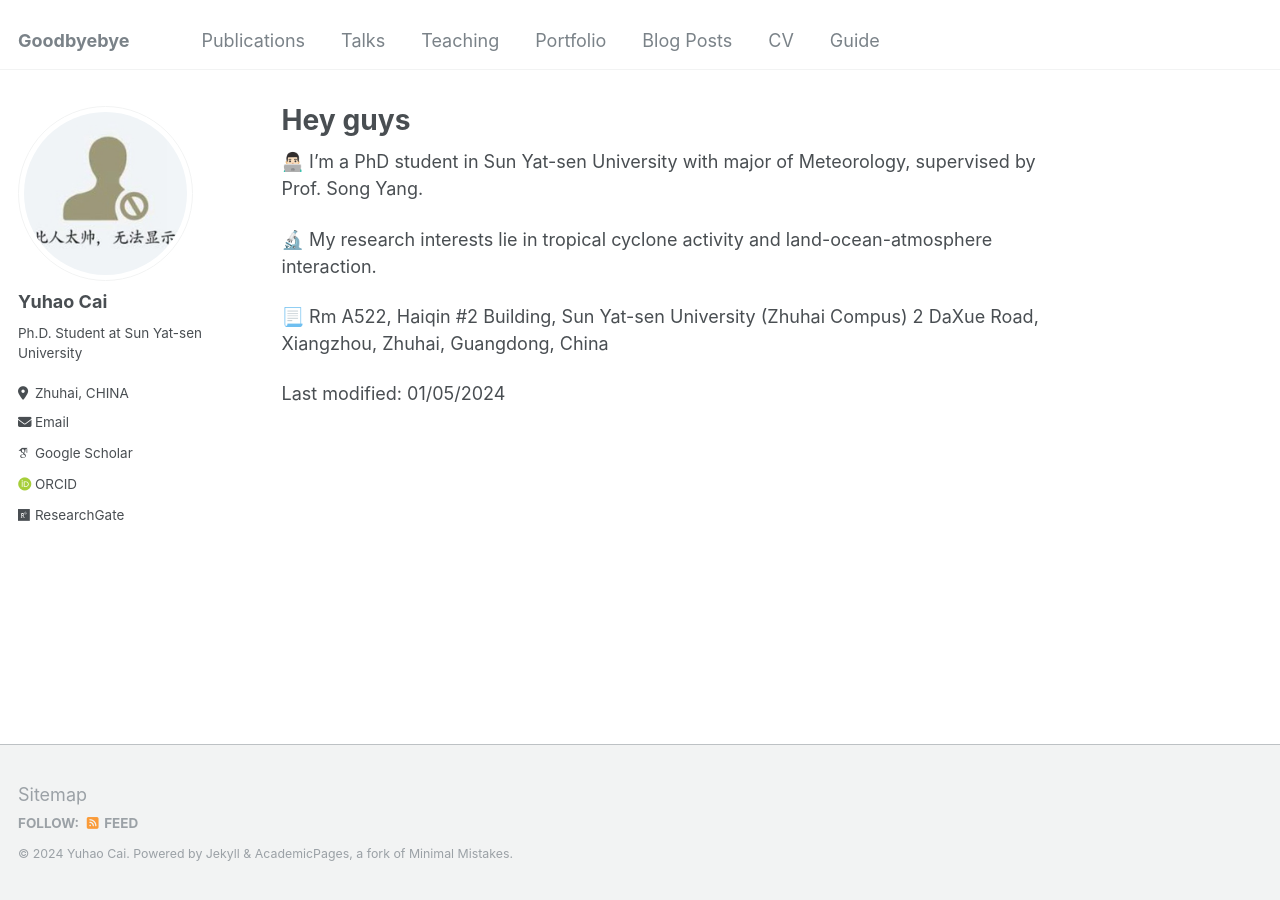
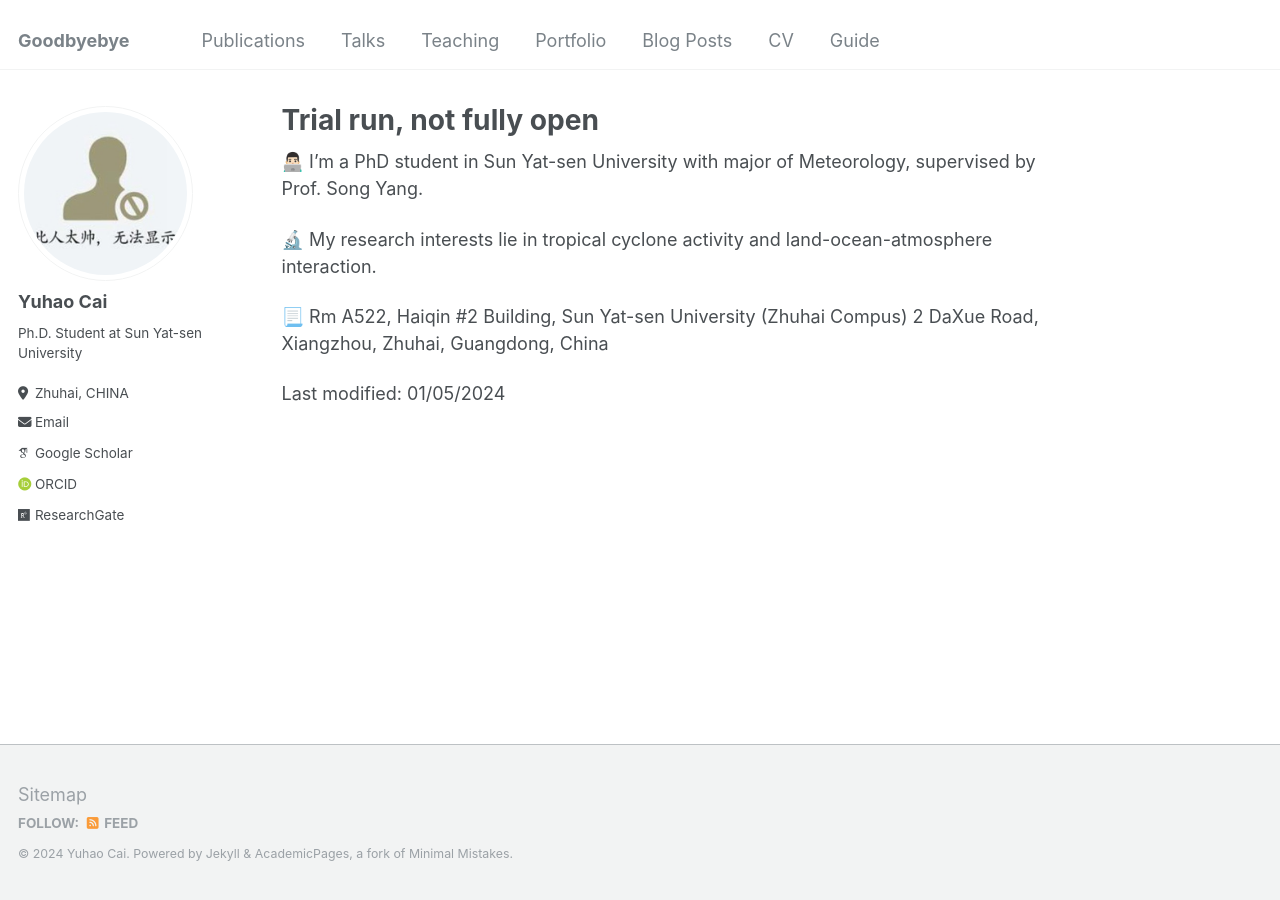
Before and after one commit to caiyh63/caiyh63.github.io, a Jekyll site: the page built from _pages/about.md, in a window 1280 px wide. Built offline with Jekyll 4.4.1, drawn with Linux system fonts in a browser that asks for light colours; some web fonts are replaced.

Commit message:
Update about.md

```diff
--- a/_pages/about.md
+++ b/_pages/about.md
@@ -1,6 +1,6 @@
 ---
 permalink: /
-title: "Hey guys"
+title: "Trial run, not fully open"
 author_profile: true
 redirect_from:
   - /about/
```
